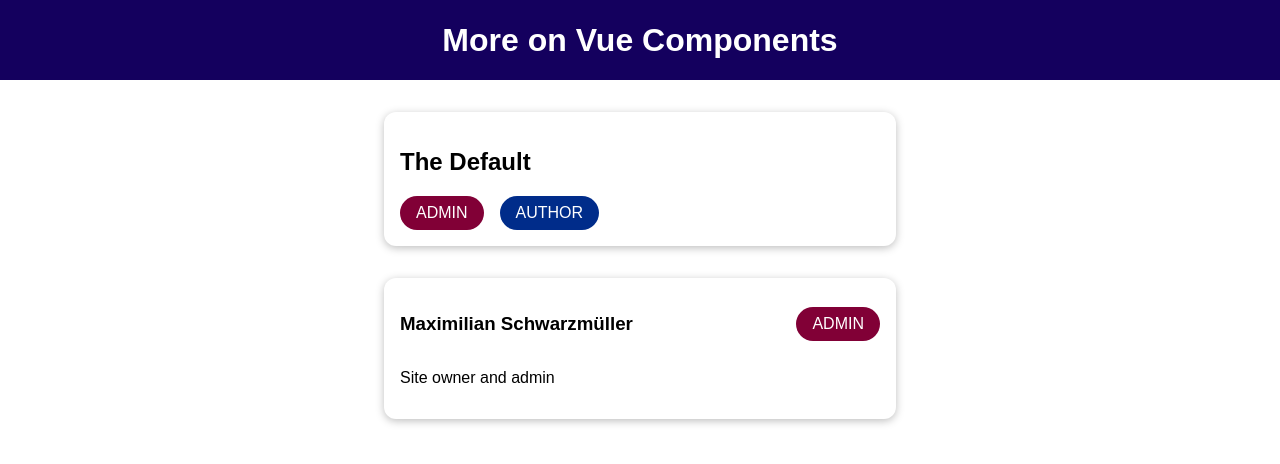
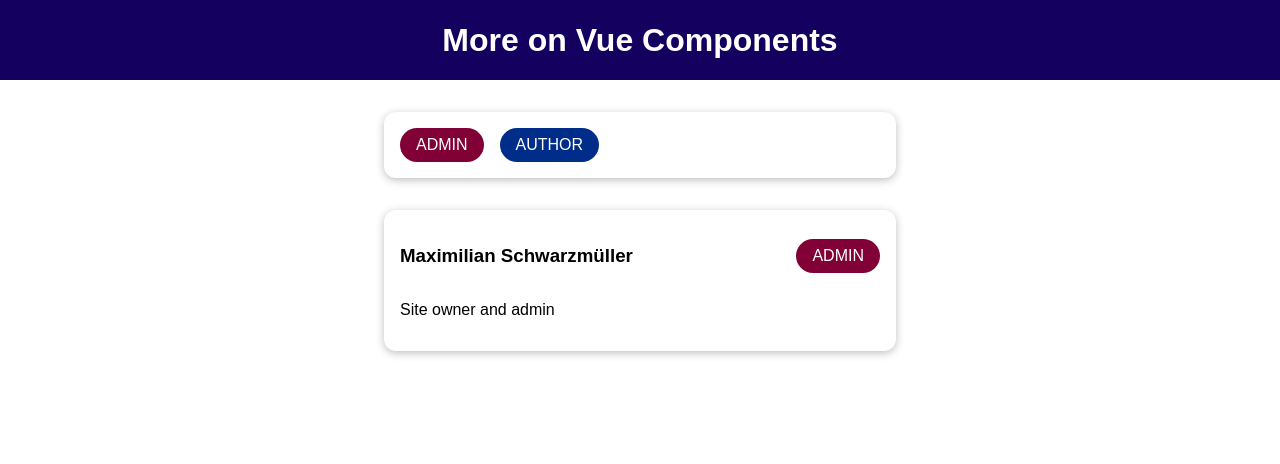
Before and after one commit to jrnewton/udemy-vue-complete-guide, a Vue app: page / in a window 1280 px wide. Shown: the top 464 px of the page. Built offline with nearby package versions, Linux system fonts and the light colour scheme.

Commit message:
Example of v-if testing for slot content

```diff
--- a/src/components/BaseCard.vue
+++ b/src/components/BaseCard.vue
@@ -1,6 +1,8 @@
 <template>
   <div>
-    <header>
+    <!-- only render the parent tag of the slot
+    if we have slot content -->
+    <header v-if="$slots.header">
       <slot name="header">
         <!-- this is default content
             if slot is not populated by
@@ -15,7 +17,11 @@
 </template>
 
 <script>
-export default {};
+export default {
+  mounted() {
+    console.log('header slot: ', this.$slots.header);
+  }
+};
 </script>
 
 <style scoped>
```
